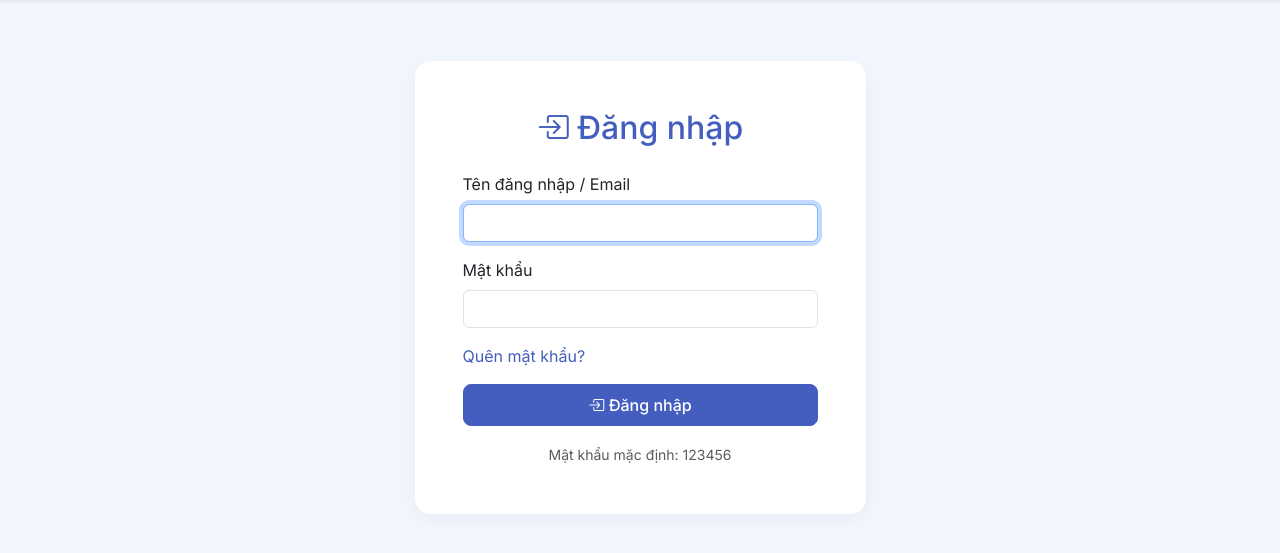
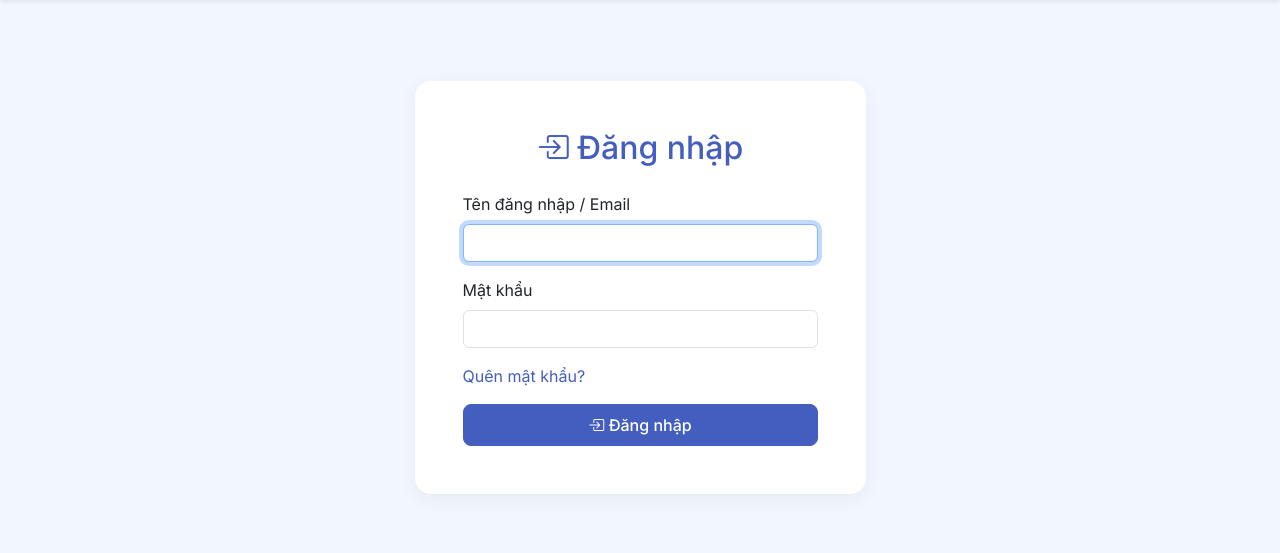
Before and after one commit to quangcaptain26-3/qly-diem, a PHP site: page /?route=login in a window 1280 px wide. Shown: the part 68-621 px from the top of the page. Run offline with PHP 8.4, Linux system fonts and the light colour scheme; some libraries are stand-ins or nearby versions.

Commit message:
sua giao dien

```diff
--- a/views/auth/login.php
+++ b/views/auth/login.php
@@ -33,10 +33,6 @@ require __DIR__ . '/../layouts/header.php';
                             <i class="bi bi-box-arrow-in-right"></i> Đăng nhập
                         </button>
                     </form>
-
-                    <div class="text-center mt-3">
-                        <small class="text-muted">Mật khẩu mặc định: 123456</small>
-                    </div>
                 </div>
             </div>
         </div>
--- a/views/root/system.php
+++ b/views/root/system.php
@@ -13,7 +13,7 @@ require __DIR__ . '/../layouts/header.php';
                         <h5>Reset mật khẩu hàng loạt</h5>
                         <div class="mb-3">
                             <label for="new_password" class="form-label">Mật khẩu mới</label>
-                            <input type="text" class="form-control" id="new_password" name="new_password" value="123456">
+                            <input type="text" class="form-control" id="new_password" name="new_password" placeholder="Nhập mật khẩu mới">
                         </div>
                     </div>
                 </div>
```
